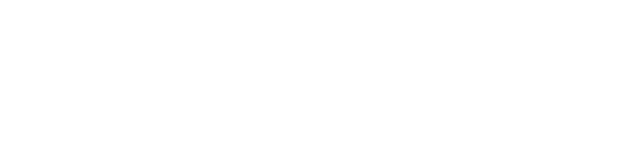
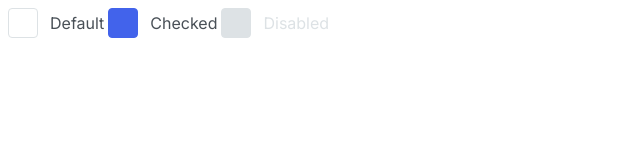
Before and after one commit to js-tasks-ru/htmlcss-20221107_vadim07, a website: page 07-lection5/01-checkbox/index.html in a window 1280 px wide. Shown: the whole page, without its empty margins (0-640 px from the left). Drawn offline with Linux system fonts and the light colour scheme.

Commit message:
add solution for 07-lection5-checkbox. wo icon

```diff
--- a/07-lection5/01-checkbox/checkbox.css
+++ b/07-lection5/01-checkbox/checkbox.css
@@ -0,0 +1,51 @@
+.checkbox {
+  display: inline-block;
+  position: relative;
+}
+
+.checkbox__input {
+  position: absolute;
+  clip: rect(0, 0, 0, 0);
+}
+
+.checkbox__state {
+  display: flex;
+  align-items: center;
+  gap: 12px;
+}
+
+.checkbox__control {
+  width: 28px;
+  height: 28px;
+  display: inline-block;
+  background: var(--white);
+  border: 1px solid var(--gray-2);
+  border-radius: 4px;
+}
+
+.checkbox__label {
+  font-family: 'Inter', sans-serif;
+  font-style: normal;
+  font-weight: 400;
+  font-size: 16px;
+  line-height: 24px;
+  color: var(--gray-4);
+}
+
+.checkbox__input:checked ~ .checkbox__state .checkbox__control {
+  border-color: var(--blue-2);
+  background-color: var(--blue-2);
+}
+
+.checkbox__input:focus ~ .checkbox__state .checkbox__label {
+  text-decoration: underline;
+}
+
+.checkbox__input:disabled ~ .checkbox__state .checkbox__control {
+  border-color: var(--gray-2);
+  background-color: var(--gray-2);
+}
+
+.checkbox__input:disabled ~ .checkbox__state .checkbox__label {
+  color: var(--gray-2);
+}
--- a/07-lection5/01-checkbox/index.html
+++ b/07-lection5/01-checkbox/index.html
@@ -1,11 +1,31 @@
 <!DOCTYPE html>
 <!-- Страница чекбокса -->
 <html lang="ru">
-    <head>
-        <link rel="stylesheet" href="../../assets/css/main.css">
-        <link rel="stylesheet" href="./checkbox.css">
-    </head>
-    <body>
-
-    </body>
+  <head>
+    <link rel="stylesheet" href="../../assets/css/main.css" />
+    <link rel="stylesheet" href="./checkbox.css" />
+  </head>
+  <body>
+    <label class="checkbox">
+      <input type="checkbox" class="checkbox__input" />
+      <span class="checkbox__state">
+        <span class="checkbox__control"></span>
+        <span class="checkbox__label">Default</span>
+      </span>
+    </label>
+    <label class="checkbox">
+      <input type="checkbox" class="checkbox__input" checked />
+      <span class="checkbox__state">
+        <span class="checkbox__control"></span>
+        <span class="checkbox__label">Checked</span>
+      </span>
+    </label>
+    <label class="checkbox">
+      <input type="checkbox" class="checkbox__input" disabled />
+      <span class="checkbox__state">
+        <span class="checkbox__control"></span>
+        <span class="checkbox__label">Disabled</span>
+      </span>
+    </label>
+  </body>
 </html>
--- a/assets/css/main.css
+++ b/assets/css/main.css
@@ -16,6 +16,7 @@
   --pink: #f784ad;
   --purple: #7048e8;
   --blue: #374fc7;
+  --blue-2: #4263eb;
   --red: #f03d3e;
   --gray-1: #f8f9fa;
   --gray-2: #dde2e5;
```
